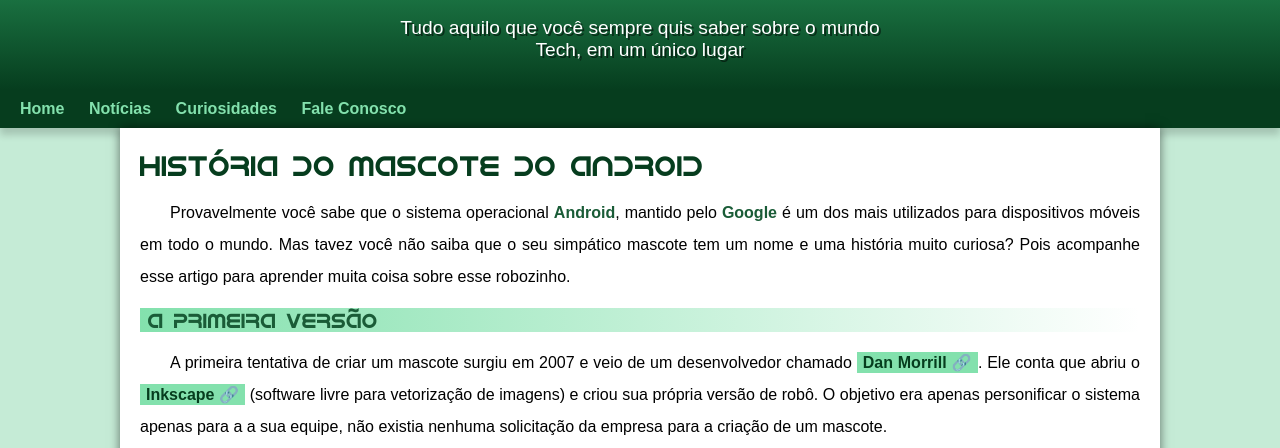
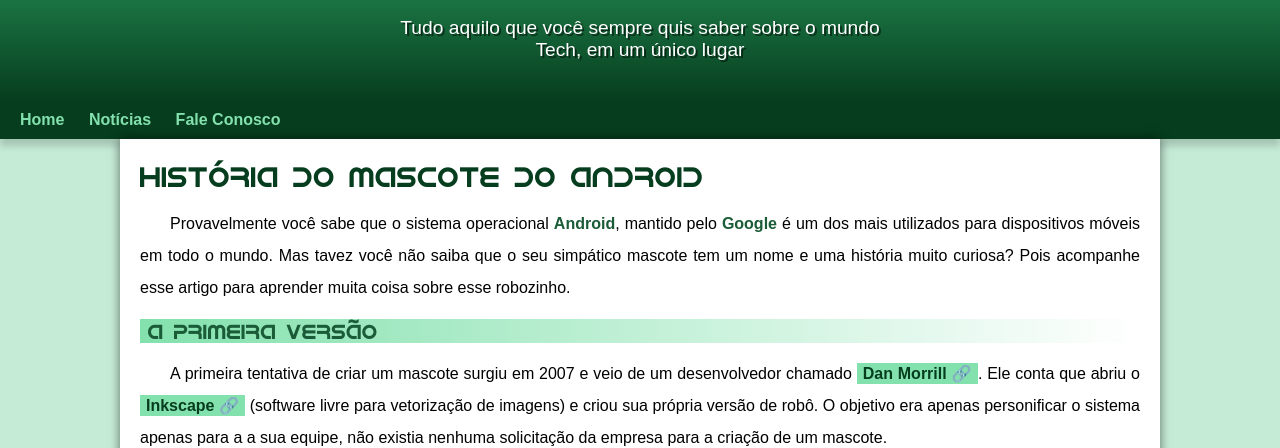
Before and after one commit to PedroPhillipeF/Ola_Git, a plain HTML site: page Projeto01/index.html in a window 1280 px wide. Shown: the part 100-548 px from the top of the page. Drawn offline with Linux system fonts and the light colour scheme.

Commit message:
Correção de padding

```diff
--- a/Projeto01/index.html
+++ b/Projeto01/index.html
@@ -14,7 +14,6 @@
     <nav>
         <a href="#">Home</a>
         <a href="#">Notícias</a>
-        <a href="#">Curiosidades</a>
         <a href="#">Fale Conosco</a>
     </nav>
     <main>
--- a/Projeto01/style.css
+++ b/Projeto01/style.css
@@ -47,7 +47,7 @@ header > h1 {
     font-family: var(--fonte-destaque);
     font-size: 3em;
     font-weight: normal;
-    padding-bottom: 20px;
+    margin-bottom: 20px;
     text-shadow: 2px 2px 0px rgba(0, 0, 0, 0.521);
 }
 
@@ -59,7 +59,7 @@ header > p {
     padding-right: 10px;
     padding-left: 10px;
     margin: auto;
-    margin-bottom: 30px;
+    padding-bottom: 40px;
     text-shadow: 2px 2px 0px rgba(0, 0, 0, 0.521);
 }
 
```
